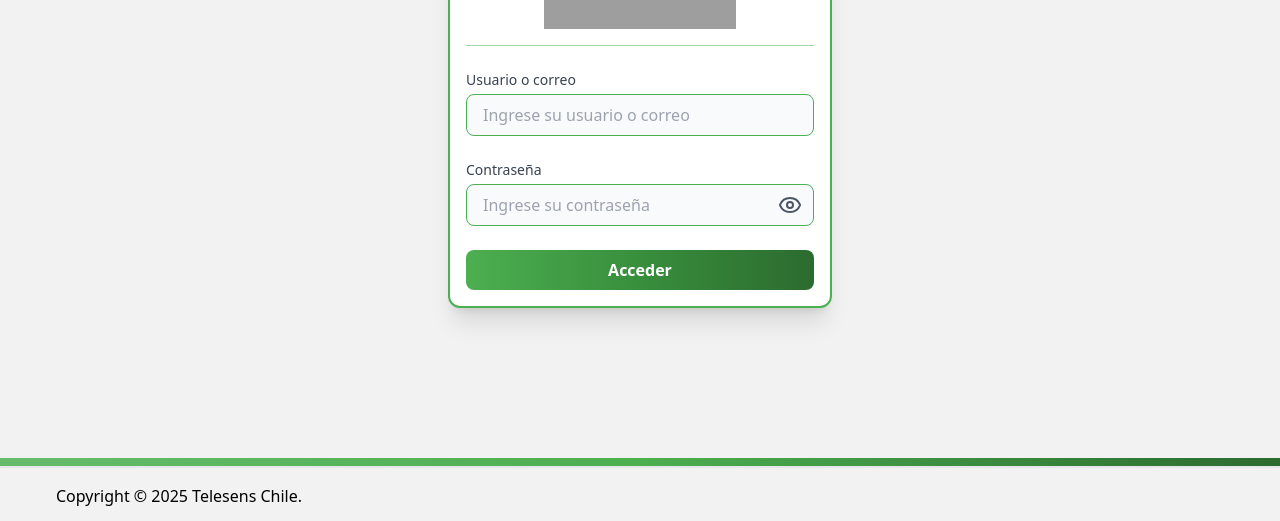
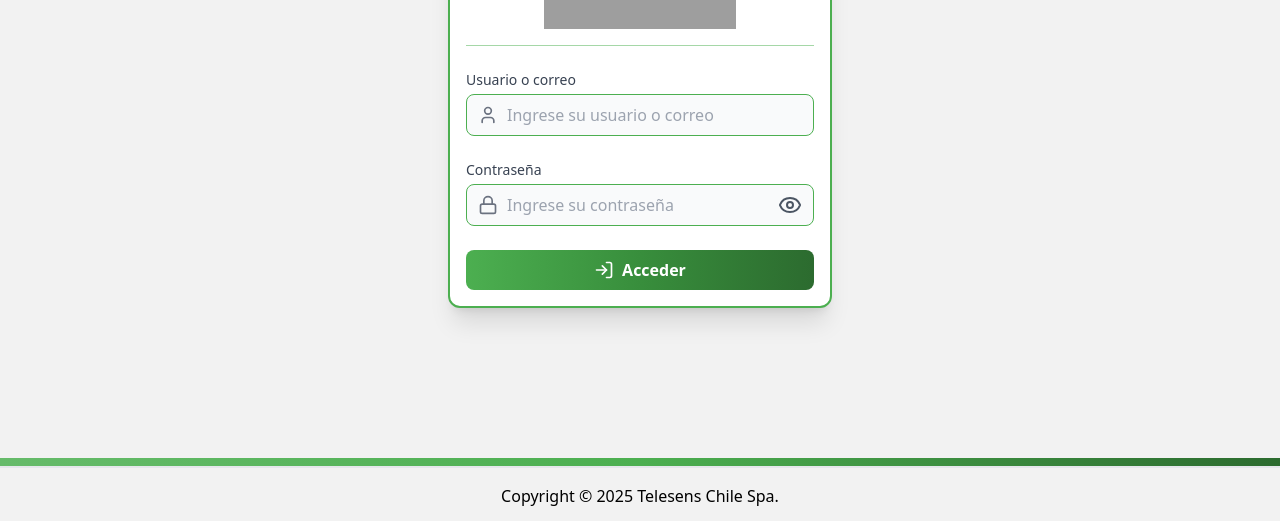
Before and after one commit to TelesensChileSpa/Telesens-frontend, a Nuxt app: page /login in a window 1280 px wide. Shown: the part 276-797 px from the top of the page. Built offline with nearby package versions, Linux system fonts and the light colour scheme; grey boxes are pictures that could not be loaded.

Commit message:
actualizar login con iconos nuevos

```diff
--- a/composables/useIcons.ts
+++ b/composables/useIcons.ts
@@ -1,4 +1,4 @@
-import { Sun, Moon, Eye, EyeOff, User, Lock } from 'lucide-vue-next';
+import { Sun, Moon, Eye, EyeOff, User, Lock, LogIn } from 'lucide-vue-next';
 
 export function useIcons() {
     return {
@@ -8,8 +8,8 @@
         EyeOff,
         User,
         Lock,
+        LogIn
     };
 }
 
-// Exporta los íconos individualmente si prefieres hacerlo de esa manera también
-export { Sun, Moon, Eye, EyeOff, User, Lock };
+export { Sun, Moon, Eye, EyeOff, User, Lock, LogIn };
--- a/layouts/auth.vue
+++ b/layouts/auth.vue
@@ -18,13 +18,7 @@
       <section :class="[
         isDarkMode ? 'text-white border-gray-700' : 'text-grayColor border-gray-200'
       ]" class="border-t-2 py-4 px-14 flex flex-col items-center text-center gap-2 lg:flex-row lg:justify-between">
-        <h4>Copyright © 2025 Telesens Chile.</h4>
-        <div class="flex gap-1">
-          <a href="https://instagram.com/TelesensChile" target="_blank" rel="noopener noreferrer">
-          </a>
-          <a href="https://www.linkedin.com/company/TelesensChile/" target="_blank" rel="noopener noreferrer">
-          </a>
-        </div>
+        <h4 class="w-full text-center">Copyright © 2025 Telesens Chile Spa.</h4>
       </section>
     </footer>
   </div>
--- a/pages/login.vue
+++ b/pages/login.vue
@@ -3,11 +3,11 @@
 import { useAuth } from '~/composables/useAuth';
 import { useRouter } from 'vue-router';
 import { useTheme } from '~/composables/useTheme';
-import { Sun, Moon, Eye, EyeOff } from '~/composables/useIcons';
+import { Sun, Moon, Eye, EyeOff, User, Lock, LogIn } from '~/composables/useIcons';
 
-definePageMeta({
-  layout: 'auth',
-});
+  definePageMeta({
+    layout: 'auth',
+  });
 
 const usuario = ref('');
 const contraseña = ref('');
@@ -77,25 +77,34 @@
 
       <!-- Formulario de inicio de sesión -->
       <div class="space-y-6">
-        <div>
+        <div class="relative">
           <label for="usuario" class="block text-sm font-medium text-gray-700 dark:text-gray-300 mb-1">
             Usuario o correo
           </label>
-          <input id="usuario" v-model="usuario" type="text" placeholder="Ingrese su usuario o correo"
-            aria-label="Usuario" :aria-invalid="errorMessage ? 'true' : 'false'"
-            class="w-full px-4 py-2 bg-gray-50 dark:bg-gray-700 text-black dark:text-white border border-[#4CAF50] rounded-lg focus:outline-none focus:ring-2 focus:ring-[#4CAF50] placeholder-gray-400" />
+          <div class="relative">
+            <!-- Icono de usuario dentro del input -->
+            <div class="absolute left-3 top-1/2 transform -translate-y-1/2 text-gray-500 dark:text-gray-300">
+              <User class="w-5 h-5" /> <!-- Ícono de usuario de Lucide -->
+            </div>
+            <input id="usuario" v-model="usuario" type="text" placeholder="Ingrese su usuario o correo"
+              aria-label="Usuario" :aria-invalid="errorMessage ? 'true' : 'false'"
+              class="w-full px-4 py-2 pl-10 bg-gray-50 dark:bg-gray-700 text-black dark:text-white border border-[#4CAF50] rounded-lg focus:outline-none focus:ring-2 focus:ring-[#4CAF50] placeholder-gray-400" />
+          </div>
         </div>
-
         <!-- Input de contraseña con label encima y botón para mostrar/ocultar -->
         <div class="relative">
           <label for="contraseña" class="block text-sm font-medium text-gray-700 dark:text-gray-300 mb-1">
             Contraseña
           </label>
           <div class="relative">
+            <!-- Icono de candado dentro del input -->
+            <div class="absolute left-3 top-1/2 transform -translate-y-1/2 text-gray-500 dark:text-gray-300">
+              <Lock class="w-5 h-5" /> <!-- Ícono de candado de Lucide -->
+            </div>
             <input :type="showPassword ? 'text' : 'password'" id="contraseña" v-model="contraseña"
               placeholder="Ingrese su contraseña" aria-label="Contraseña"
               :aria-invalid="errorMessage ? 'true' : 'false'"
-              class="w-full px-4 py-2 pr-10 bg-gray-50 dark:bg-gray-700 text-black dark:text-white border border-[#4CAF50] rounded-lg focus:outline-none focus:ring-2 focus:ring-[#4CAF50] placeholder-gray-400" />
+              class="w-full px-4 py-2 pl-10 pr-10 bg-gray-50 dark:bg-gray-700 text-black dark:text-white border border-[#4CAF50] rounded-lg focus:outline-none focus:ring-2 focus:ring-[#4CAF50] placeholder-gray-400" />
 
             <!-- Botón para mostrar/ocultar la contraseña -->
             <button type="button" @click="showPassword = !showPassword"
@@ -111,10 +120,11 @@
         </div>
       </div>
 
-      <!-- Botón para acceder -->
+      <!-- Botón para acceder con ícono de log-in al inicio -->
       <button @click="handleLogin" :disabled="isLoading"
-        class="w-full py-2 text-white font-semibold rounded-lg bg-gradient-to-r from-[#4CAF50] via-[#388E3C] to-[#2C6B2F] hover:from-[#388E3C] hover:to-[#4CAF50] focus:outline-none disabled:opacity-50 transition-all duration-300 ease-in-out">
-        {{ isLoading ? 'Cargando...' : 'Acceder' }}
+        class="w-full py-2 text-white font-semibold rounded-lg bg-gradient-to-r from-[#4CAF50] via-[#388E3C] to-[#2C6B2F] hover:from-[#388E3C] hover:to-[#4CAF50] focus:outline-none disabled:opacity-50 transition-all duration-300 ease-in-out flex items-center justify-center space-x-2">
+        <LogIn class="w-5 h-5" /> <!-- Ícono de log-in -->
+        <span>{{ isLoading ? 'Cargando...' : 'Acceder' }}</span>
       </button>
 
       <!-- Mensaje de error -->
```
